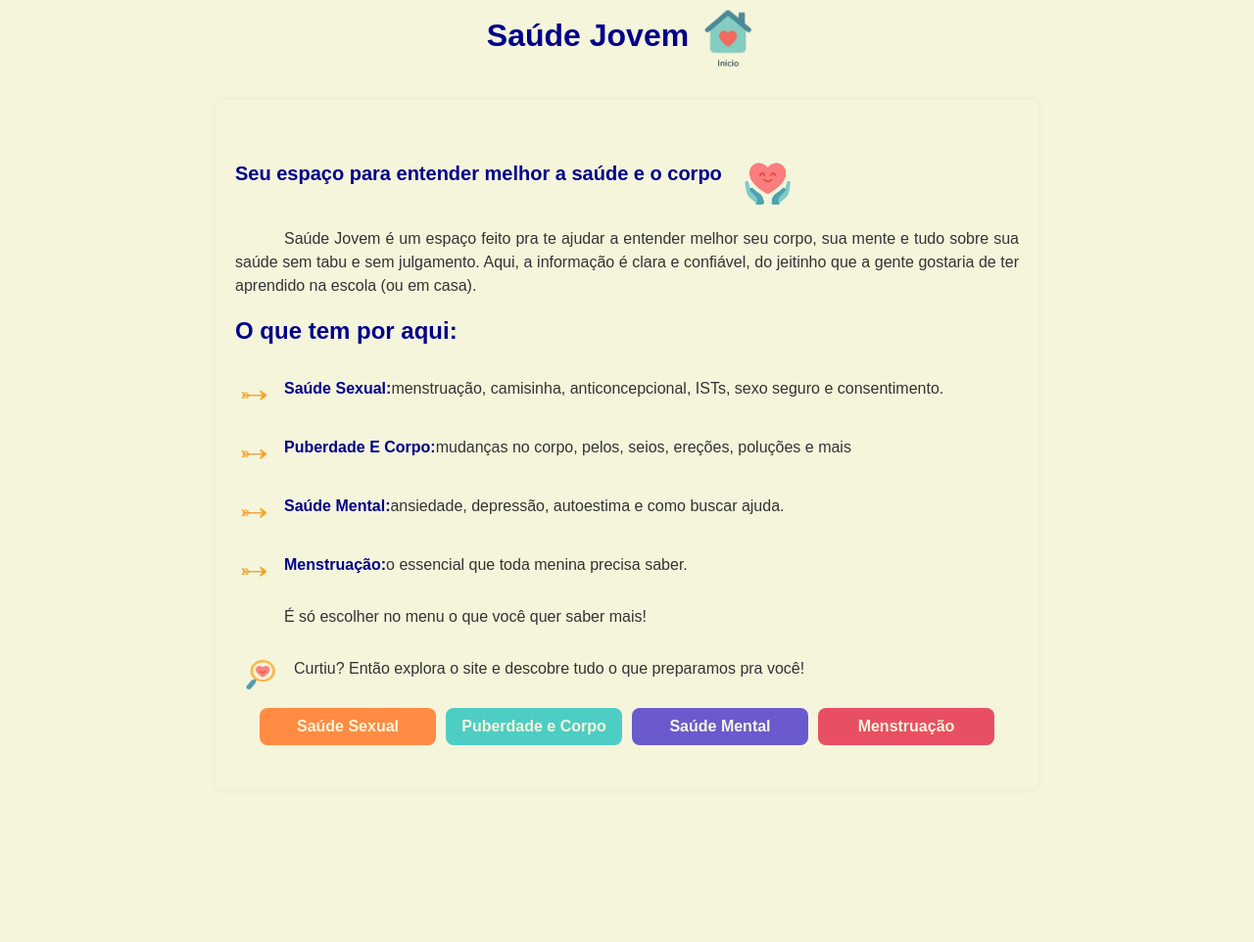
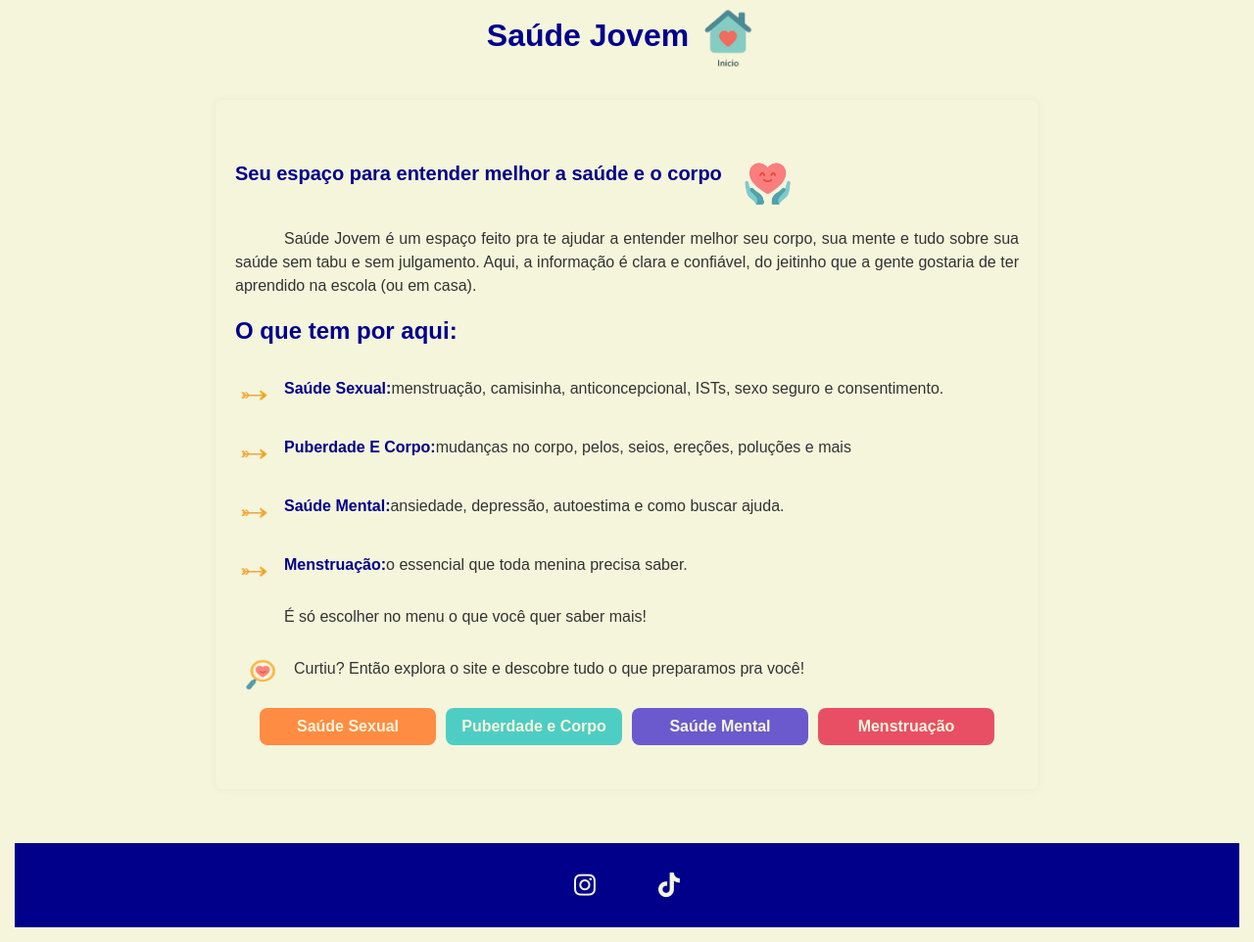
Before and after one commit to thedark6/Saude-jovem, a plain HTML site: page index.html in a window 1280 px wide. Shown: the whole page at 98% size. Drawn offline with Linux system fonts and the light colour scheme.

Commit message:
Atualizar o estilo.css

```diff
--- a/estilo.css
+++ b/estilo.css
@@ -332,7 +332,8 @@ nav#menu li:nth-child(3) a:hover{
             height: 100%;
             min-height: 10vh;
             perspective: 1000px;
-            background:#f5f5dc;
+            background: rgb(0, 0, 139);
+
         }
         .card{
           position: relative;
```
